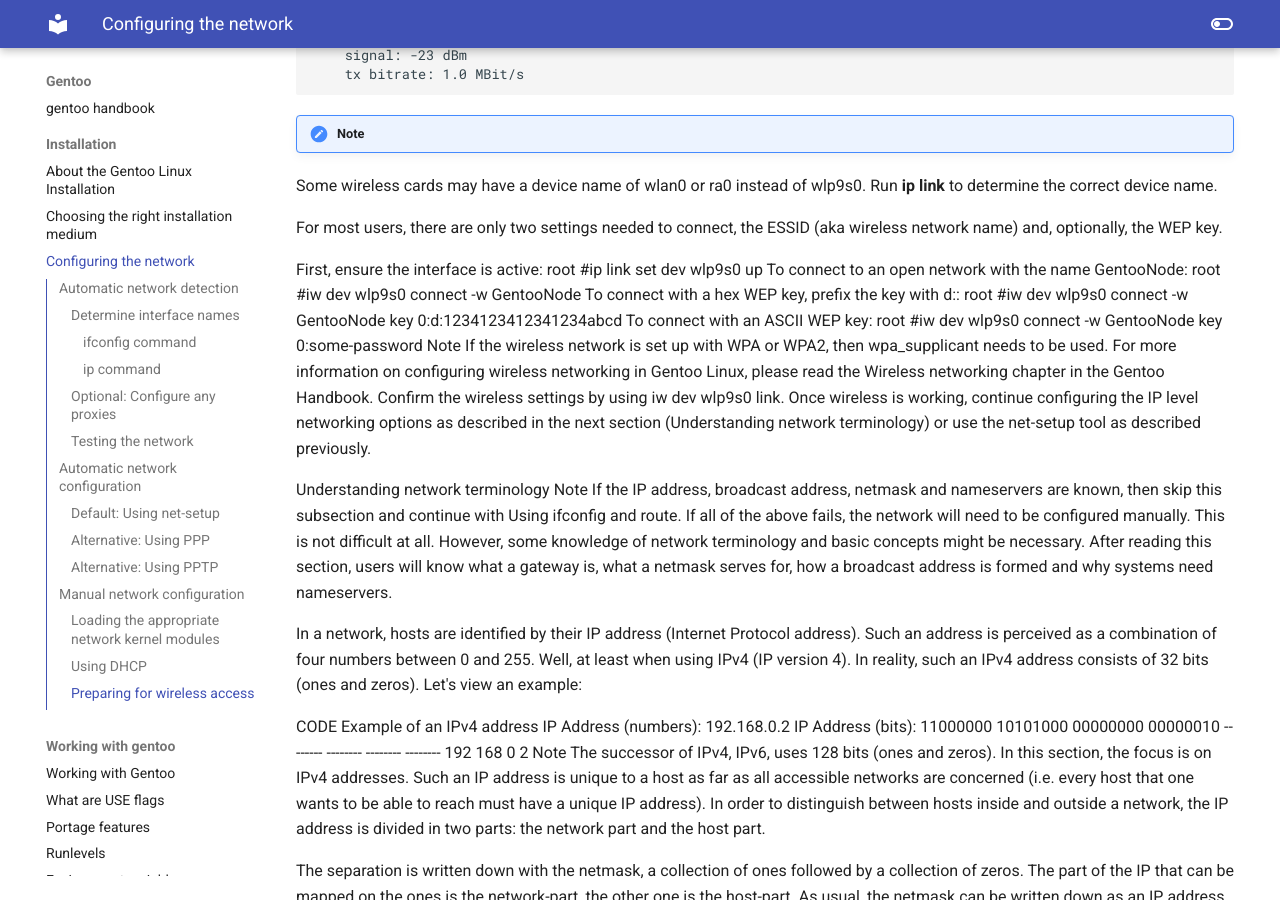
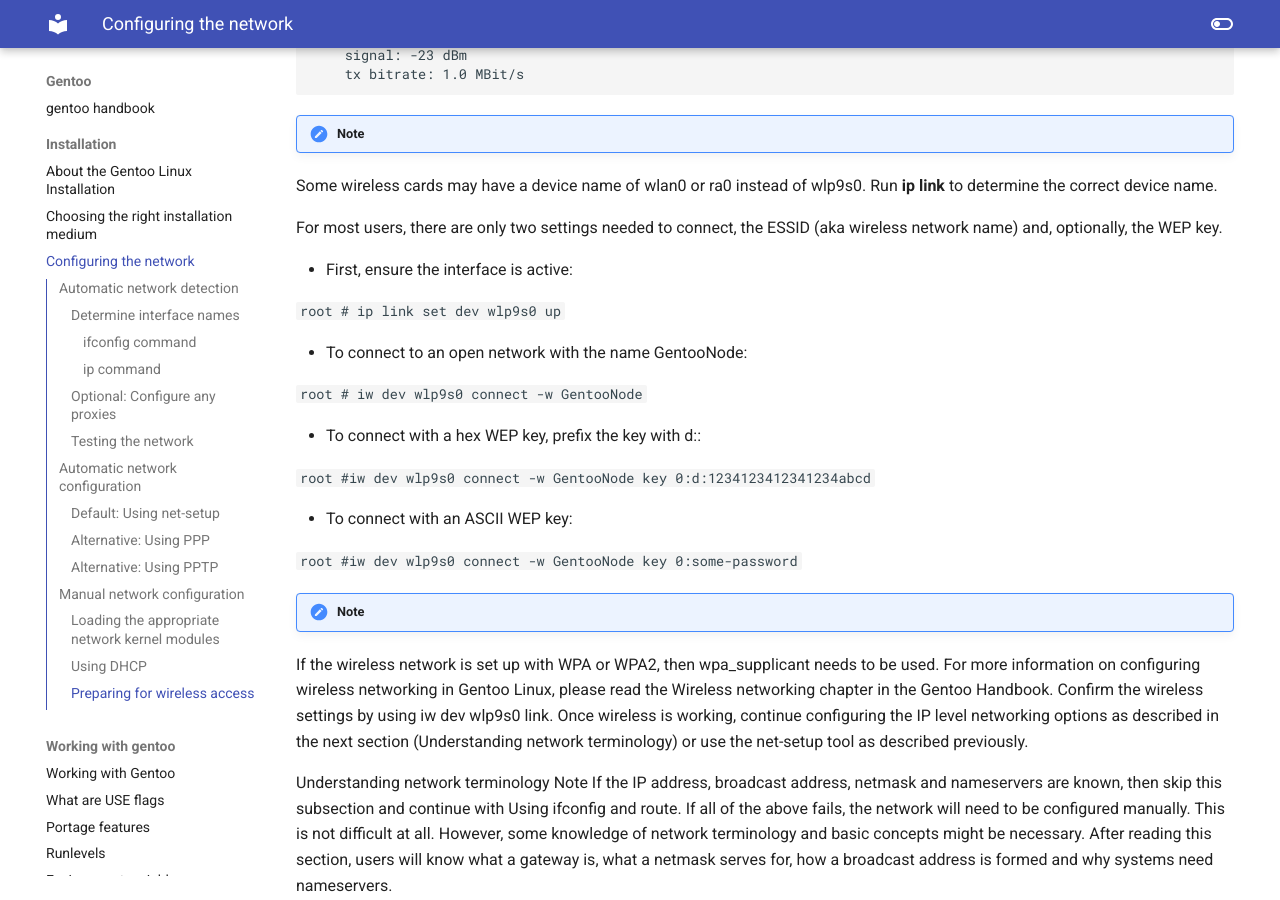
Before and after one commit to floviken/mkdocs, an MkDocs documentation site: the page built from docs/gentoo/installation/03-Configuring the network.md, in a window 1280 px wide and 900 px high, scrolled down 5876 px. Built offline with MkDocs 1.6.1 and Material for MkDocs 9.7.7, drawn with Linux system fonts in a browser that asks for light colours.

```diff
--- a/docs/gentoo/installation/03-Configuring the network.md
+++ b/docs/gentoo/installation/03-Configuring the network.md
@@ -244,15 +244,23 @@ Some wireless cards may have a device name of wlan0 or ra0 instead of wlp9s0. Ru
 
 For most users, there are only two settings needed to connect, the ESSID (aka wireless network name) and, optionally, the WEP key.
 
-First, ensure the interface is active:
-root #ip link set dev wlp9s0 up
-To connect to an open network with the name GentooNode:
-root #iw dev wlp9s0 connect -w GentooNode
-To connect with a hex WEP key, prefix the key with d::
-root #iw dev wlp9s0 connect -w GentooNode key 0:d:1234123412341234abcd
-To connect with an ASCII WEP key:
-root #iw dev wlp9s0 connect -w GentooNode key 0:some-password
- Note
+- First, ensure the interface is active:
+
+`root # ip link set dev wlp9s0 up`
+
+- To connect to an open network with the name GentooNode:
+
+`root # iw dev wlp9s0 connect -w GentooNode`
+
+- To connect with a hex WEP key, prefix the key with d::
+
+`root #iw dev wlp9s0 connect -w GentooNode key 0:d:1234123412341234abcd`
+
+- To connect with an ASCII WEP key:
+
+`root #iw dev wlp9s0 connect -w GentooNode key 0:some-password`
+
+!!! Note
 If the wireless network is set up with WPA or WPA2, then wpa_supplicant needs to be used. For more information on configuring wireless networking in Gentoo Linux, please read the Wireless networking chapter in the Gentoo Handbook.
 Confirm the wireless settings by using iw dev wlp9s0 link. Once wireless is working, continue configuring the IP level networking options as described in the next section (Understanding network terminology) or use the net-setup tool as described previously.
 
```
